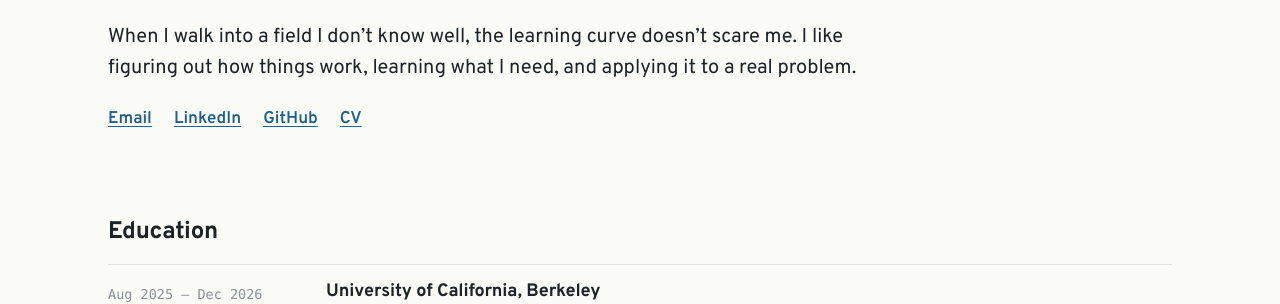
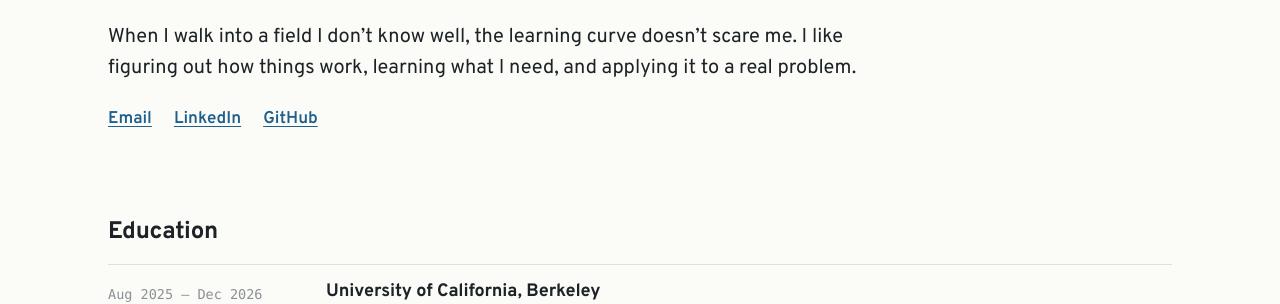
Before and after one commit to yc-jessie-lai/portfolio, a Jekyll site: the page built from index.html, in a window 1280 px wide and 900 px high. Shown: the part 236-540 px from the top of the window. Built offline with Jekyll 4.4.1, drawn with Linux system fonts in a browser that asks for light colours; some web fonts are replaced; a script that is not in the unit is left out.

```diff
--- a/index.html
+++ b/index.html
@@ -11,7 +11,6 @@ leaflet: true
     <a href="mailto:{{ site.author.email }}">Email</a>
     <a href="{{ site.author.linkedin }}">LinkedIn</a>
     <a href="{{ site.author.github }}">GitHub</a>
-    <a href="{{ '/cv/' | relative_url }}">CV</a>
   </p>
 </section>
 
```
